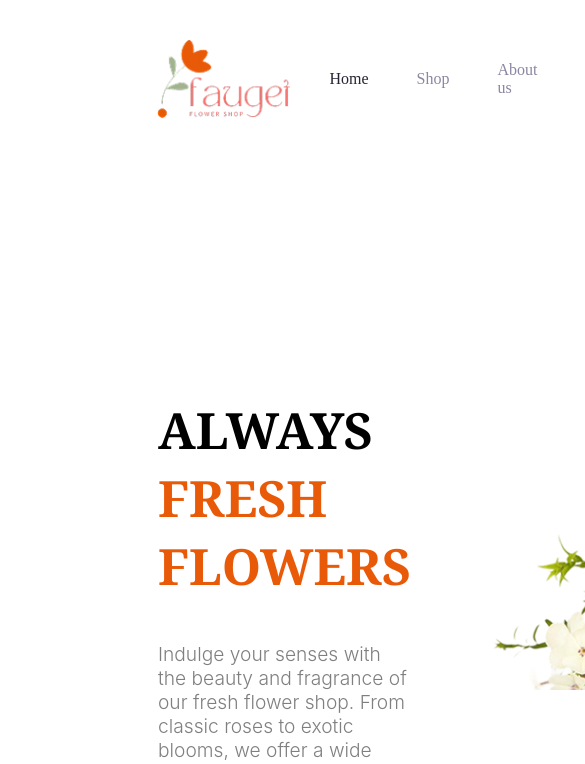
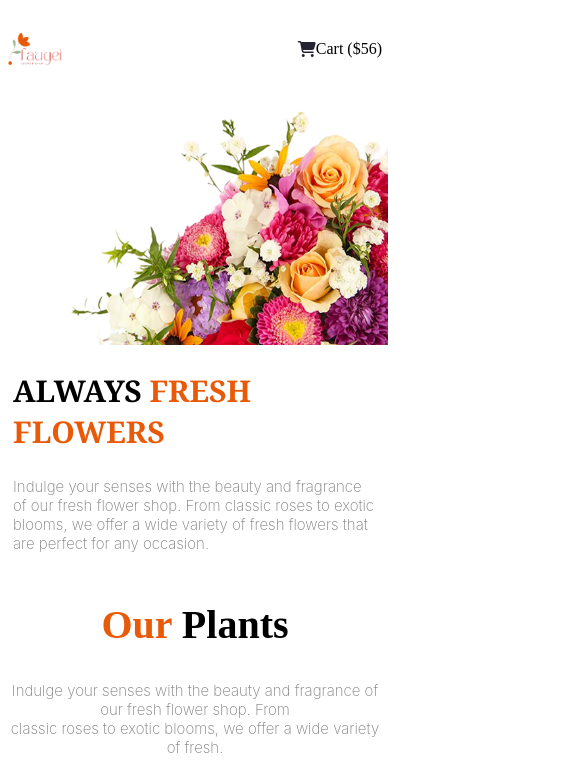
Before and after one commit to Md-Imran50/responsive-web-01, a plain HTML site: page index.html in a window 390 px wide. Shown: the top 764 px of the page, 585 px wide, since content can reach past the window. Drawn offline with Linux system fonts and the light colour scheme; a web font is replaced by a local one.

Commit message:
add last update

```diff
--- a/index.html
+++ b/index.html
@@ -14,10 +14,10 @@
     <header>
      <nav class="nav">
       <img src="./assets/logo.png" alt="">
-      <ul class="dasima-regular">
-        <li><a href="">Home</a></li>
-        <li ><a href=""><span class="li2">Shop</span></a></li>
-        <li ><a href=""><span class="li3">About us</span></a></li>
+      <ul class="dasima-regular ul">
+        <li class="li1"><a href="">Home</a></li>
+        <li class="li2" ><a href=""><span class="li2">Shop</span></a></li>
+        <li class="li3" ><a href=""><span class="li3">About us</span></a></li>
         <div class="flx">
         <li><a href=""><i class="fa-solid fa-cart-shopping"></i></a></li>
         <p>Cart ($56)</p>
@@ -31,7 +31,7 @@
       <h1 class="noto-serif-bold banner-title">ALWAYS <span class="primary-color">FRESH</span> <br> <span class="primary-color">FLOWERS</span></h1>
       <p class="descrip-style">Indulge your senses with the beauty and fragrance of our fresh flower shop. From classic roses to exotic blooms, we offer a wide variety of fresh flowers that are perfect for any occasion. </p>
       </div>
-      <img src="./assets/hero-flower.png" alt="">
+      <img class="img" src="./assets/hero-flower.png" alt="">
 
       </section>
 
@@ -182,7 +182,7 @@
 
   </div>
 
-    </footer>
+  </footer>
 
 
 </body>
--- a/styles/responsive.css
+++ b/styles/responsive.css
@@ -321,3 +321,66 @@ img{
   height: 2.25rem;
   margin-left: 1.1rem;
 }
+
+
+
+
+/* Responsive media query */
+@media screen and (max-width: 576px) {
+  .banner{
+    flex-direction: column-reverse;
+    margin-top: 5px;
+  margin-left: 5px;
+  margin-right: 5px;
+  }
+   .li1 , .li2 , .li3{
+    display: none;
+
+   }
+   .nav{
+    margin: 0;
+    gap: 20px;
+    align-items: center;
+    text-align: center;
+   }
+   .img{
+    width: 375px;
+    height: 250px;
+   }
+  nav img{
+    width: 3.4rem;
+    height: 2.1rem;
+}
+.banner-title{
+  font-size: 30px;
+  padding: 0;
+
+}
+.descrip-style{
+
+  font-size: 15px;
+  font-weight: 200;
+  padding: 0;
+
+
+}
+
+.plant-card{
+  display: grid;
+  grid-template-columns: repeat(2 , 1fr);
+  width: 170px;
+  height: 470px;
+  gap: 40px;
+}
+.plant{
+  width: auto;
+  margin: auto;
+  align-items: center;
+  text-align: center;
+  }
+  .plant-title{
+  font-size: 40px;
+
+
+}
+}
```
